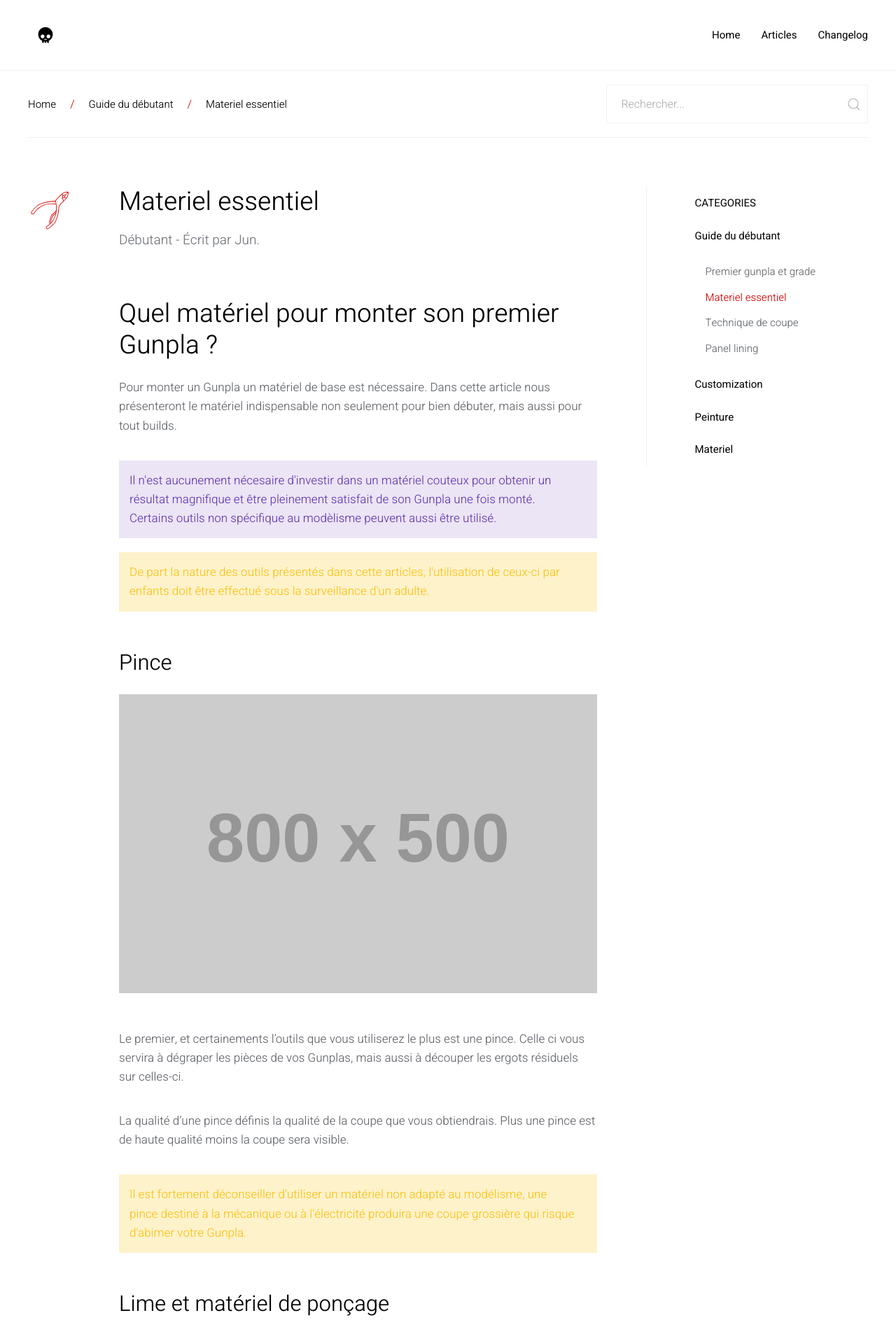
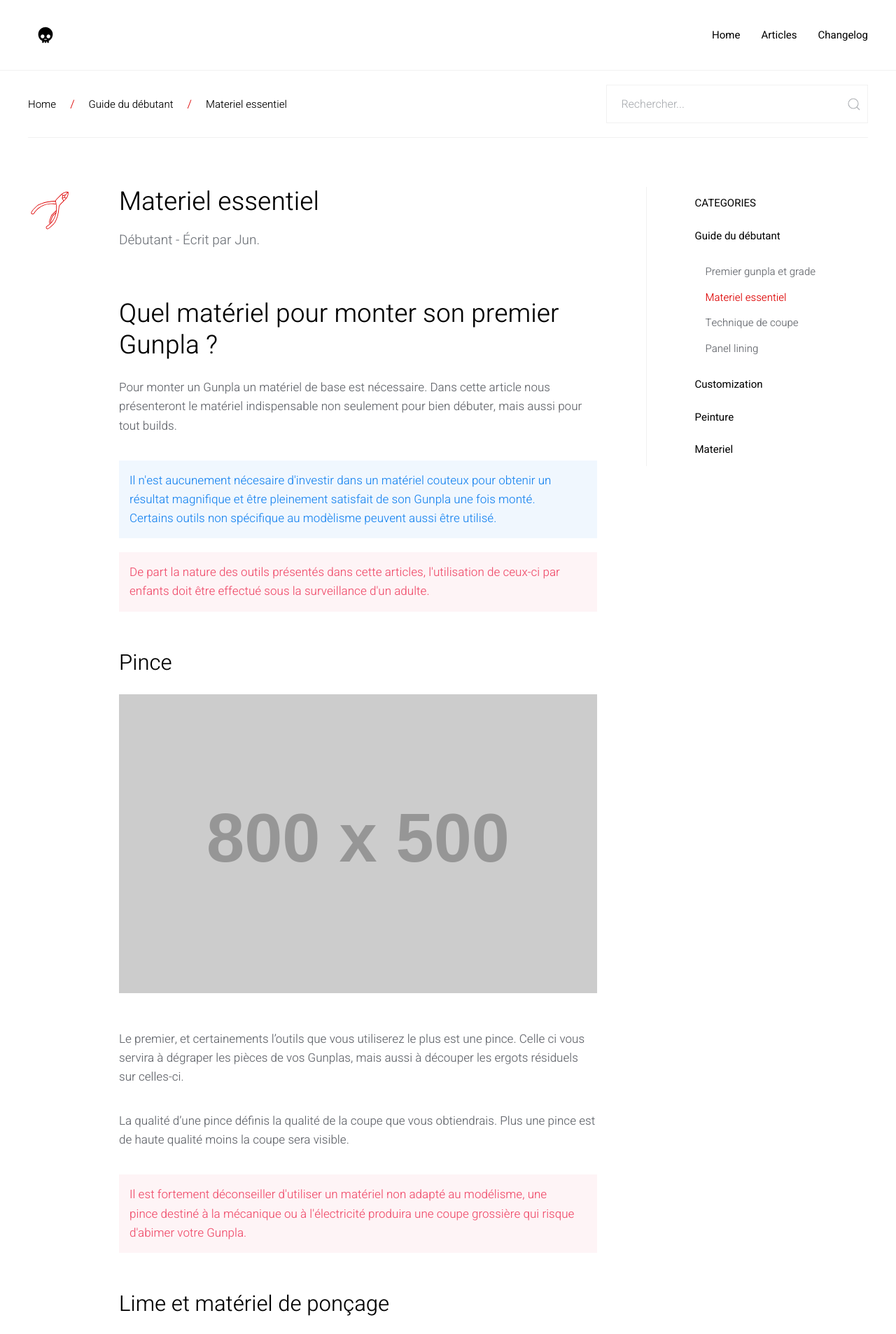
Before and after one commit to junthong/junthong.github.io, a Jekyll site: the page built from _articles/materiel-essentiel.md, in a window 1280 px wide. Shown: the top 1906 px of the page at 70% size. Built offline with Jekyll 4.4.1, drawn with Linux system fonts in a browser that asks for light colours.

Commit message:
Fixed: callout color.

```diff
--- a/_articles/materiel-essentiel.md
+++ b/_articles/materiel-essentiel.md
@@ -11,7 +11,7 @@ Pour monter un Gunpla un matériel de base est nécessaire. Dans cette article n
 
 {% include alert.html style="success" text="Il n'est aucunement nécesaire d'investir dans un matériel couteux pour obtenir un résultat magnifique et être pleinement satisfait de son Gunpla une fois monté. Certains outils non spécifique au modèlisme peuvent aussi être utilisé." %}
 
-{% include alert.html style="warning" text="De part la nature des outils présentés dans cette articles, l'utilisation de ceux-ci par enfants doit être effectué sous la surveillance d'un adulte." %}
+{% include alert.html style="danger" text="De part la nature des outils présentés dans cette articles, l'utilisation de ceux-ci par enfants doit être effectué sous la surveillance d'un adulte." %}
 
 ## Pince
 
@@ -21,7 +21,7 @@ Le premier, et certainements l'outils que vous utiliserez le plus est une pince.
 
 La qualité d'une pince définis la qualité de la coupe que vous obtiendrais. Plus une pince est de haute qualité moins la coupe sera visible.
 
-{% include alert.html style="warning" text="Il est fortement déconseiller d'utiliser un matériel non adapté au modélisme, une pince destiné à la mécanique ou à l'électricité produira une coupe grossière qui risque d'abimer votre Gunpla." %}
+{% include alert.html style="danger" text="Il est fortement déconseiller d'utiliser un matériel non adapté au modélisme, une pince destiné à la mécanique ou à l'électricité produira une coupe grossière qui risque d'abimer votre Gunpla." %}
 
 ## Lime et matériel de ponçage
 
--- a/_sass/theme/variables.scss
+++ b/_sass/theme/variables.scss
@@ -12,7 +12,7 @@ $global-color:                                  #64676d;
 $global-primary-background:                     #dd0000;
 $global-secondary-background:                   #000;
 $global-warning-background:                   #fbc418;
-$global-success-background:                   #683ab3;
+$global-success-background:                   #1e87f0;
 $global-danger-background:                    #f0506e;
 $global-muted-background:                       #fafafa;
 $global-link-color:                             $global-primary-background;
```
Also changed, not shown: _articles/airbrush-cleaning.md (+2 -2 lines).
